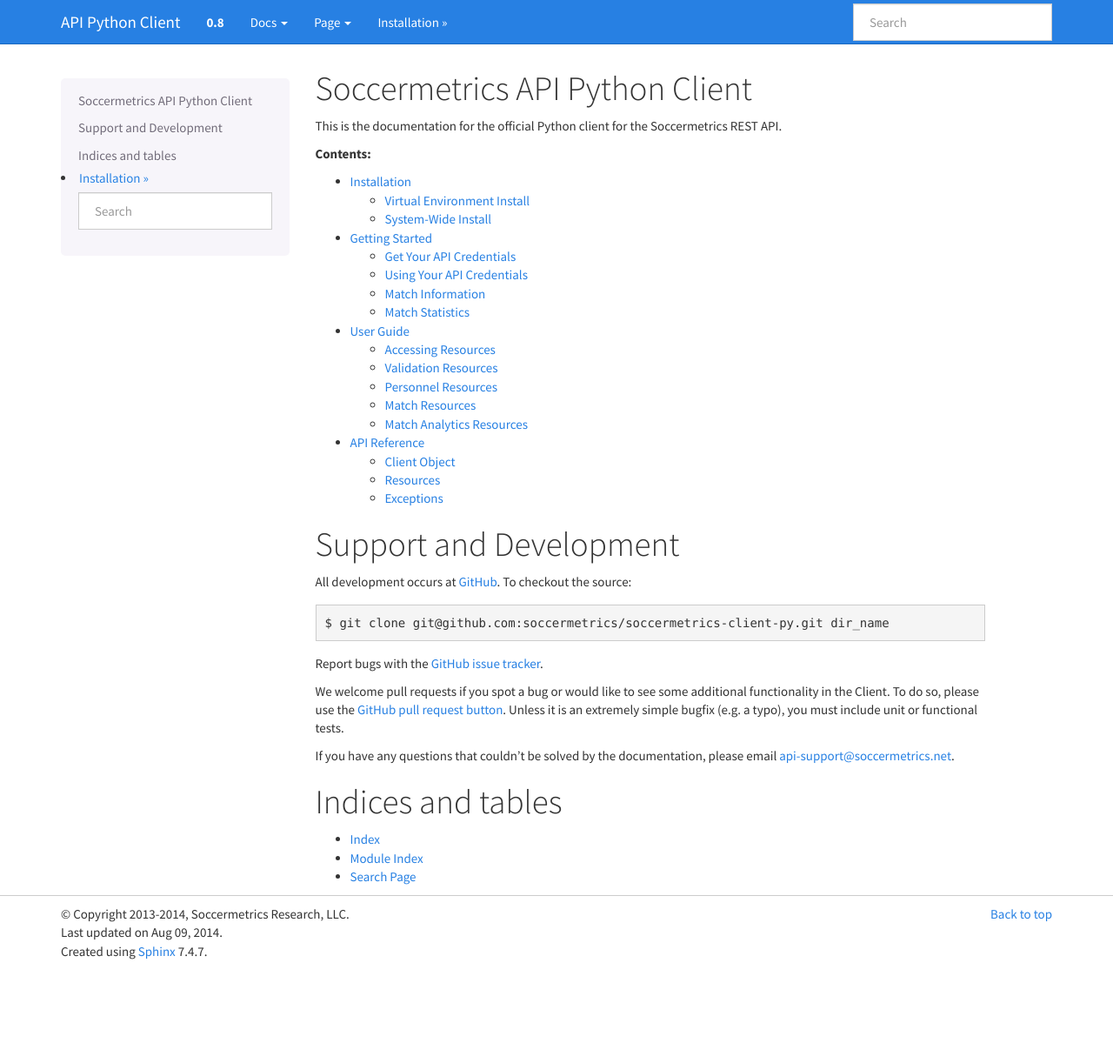
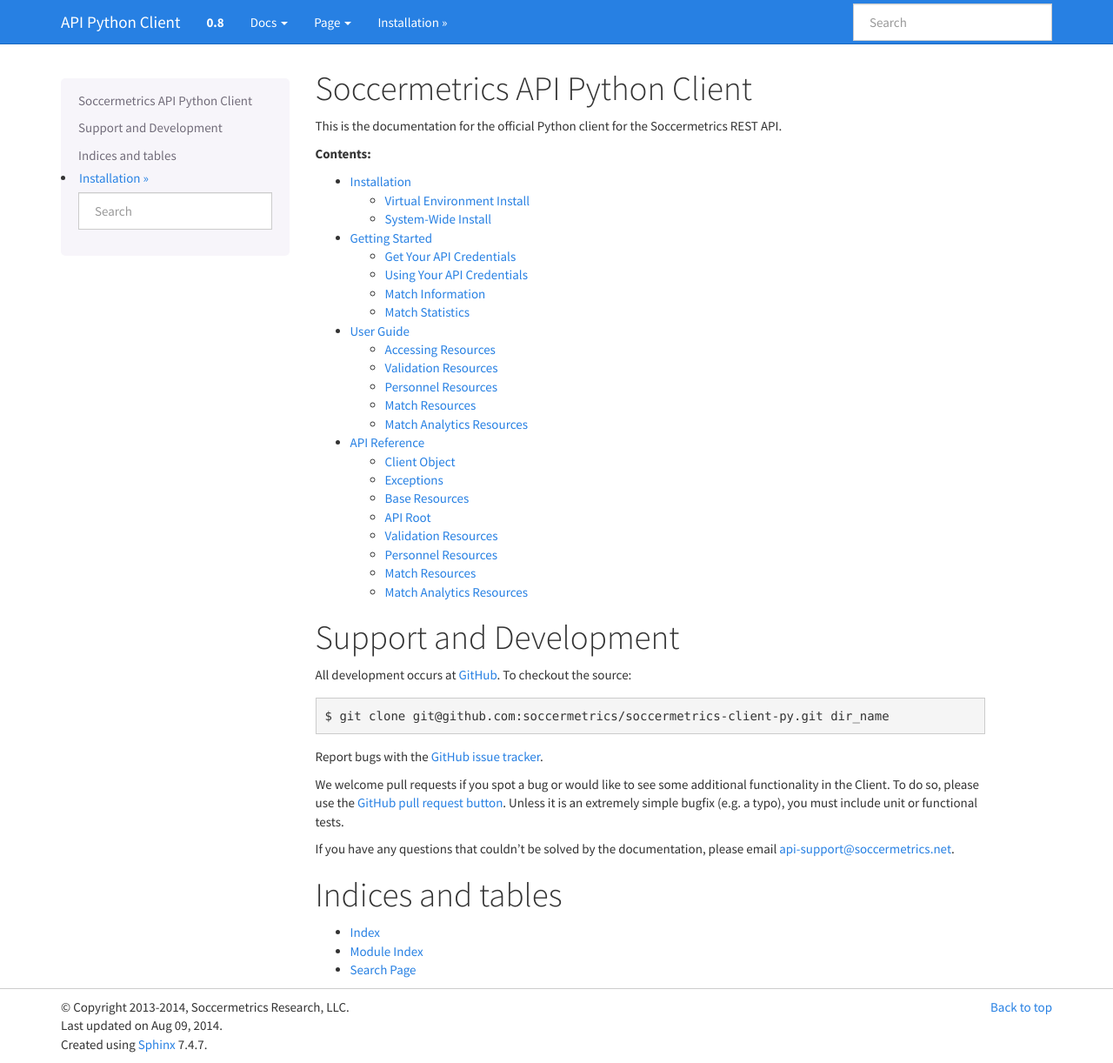
Before and after one commit to soccermetrics/soccermetrics-client-py, a Sphinx documentation site: the page built from docs/source/index.rst, in a window 1280 px wide and 1222 px high. Shown: the whole window at 87% size. Built offline with Sphinx 7.4.7, drawn with Linux system fonts in a browser that asks for light colours.

Commit message:
Break out API reference into separate pages

```diff
--- a/docs/source/index.rst
+++ b/docs/source/index.rst
@@ -13,7 +13,7 @@ REST API.
    installation
    started
    guide/main
-   reference
+   reference/main
 
 .. _support:
 
--- /dev/null
+++ b/docs/source/reference/analytics.rst
@@ -0,0 +1,7 @@
+.. _ref-analytics-obj:
+
+Match Analytics Resources
+-------------------------
+
+.. automodule:: soccermetrics.rest.resources.analytics
+    :members:
--- /dev/null
+++ b/docs/source/reference/match.rst
@@ -0,0 +1,13 @@
+.. _ref-match-obj:
+
+Match Resources
+---------------
+
+.. automodule:: soccermetrics.rest.resources.match
+    :members:
+
+.. automodule:: soccermetrics.rest.resources.events
+    :members:
+
+.. automodule:: soccermetrics.rest.resources.statistics
+    :members:
--- /dev/null
+++ b/docs/source/reference/personnel.rst
@@ -0,0 +1,7 @@
+.. _ref-personnel-obj:
+
+Personnel Resources
+-------------------
+
+.. automodule:: soccermetrics.rest.resources.personnel
+    :members:
--- /dev/null
+++ b/docs/source/reference/resource.rst
@@ -0,0 +1,7 @@
+.. _ref-resource-obj:
+
+Base Resources
+^^^^^^^^^^^^^^
+
+.. automodule:: soccermetrics.rest.resources.base
+    :members:
--- /dev/null
+++ b/docs/source/reference/root.rst
@@ -0,0 +1,7 @@
+.. _ref-root-obj:
+
+API Root
+^^^^^^^^
+
+.. automodule:: soccermetrics.rest.resources.service_root
+    :members:
--- /dev/null
+++ b/docs/source/reference/validation.rst
@@ -0,0 +1,7 @@
+.. _ref-validation-obj:
+
+Validation Resources
+--------------------
+
+.. automodule:: soccermetrics.rest.resources.validation
+    :members:
```
Also changed, not shown: docs/source/reference.rst (deleted, +0 -73 lines), docs/source/reference/client.rst (added, +15 -0 lines), docs/source/reference/main.rst (added, +17 -0 lines).
